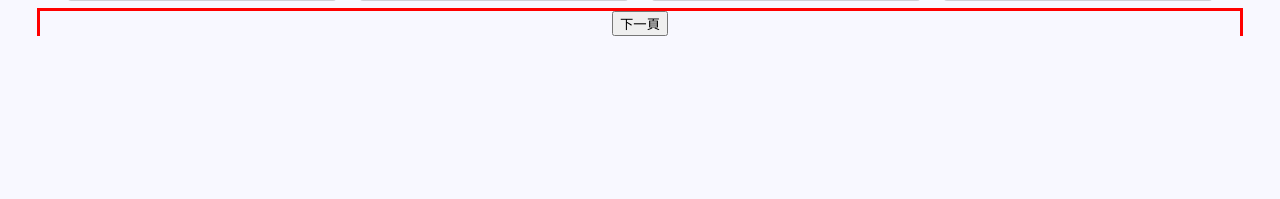
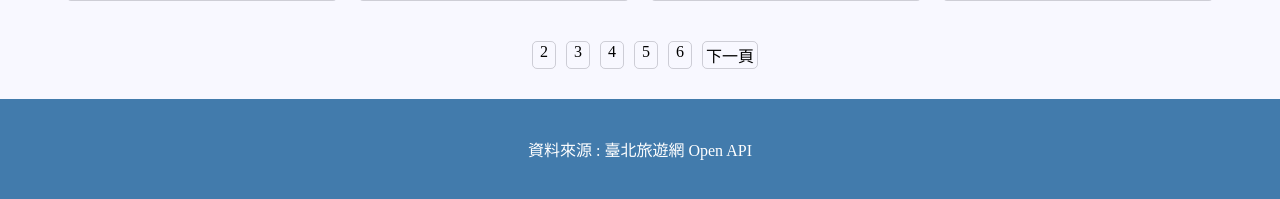
Before and after one commit to Ben950128/Taipei_Itinerary_Planner, a Flask app: page / in a window 1280 px wide. Shown: the part 1471-1670 px from the top of the page. Before the commit the page ends 1507 px from the top, so only its background shows below. Run offline with Flask 2, Linux system fonts and the light colour scheme; data comes from the database, SQL or seed files in the repository.

Commit message:
create and modify button of page

```diff
--- a/api/attractions.py
+++ b/api/attractions.py
@@ -1,4 +1,4 @@
-from flask import Blueprint, request, jsonify
+from flask import Blueprint, render_template, request, jsonify
 from mysql.connector import pooling
 from dotenv import load_dotenv
 import os
--- a/static/css/style.css
+++ b/static/css/style.css
@@ -56,7 +56,8 @@ body { margin:0px;background-color:#F8F8FF }
     margin: 35px; width: 100%; display: flex; justify-content: center; align-items: center;
 }
 .select_distric {
-    font-size: 18px; text-align: center; border-radius: 5px; height: 2em; width: 300px; border: 1px rgba(127, 127, 140, 0.615) solid;
+    font-size: 18px; text-align: center; border-radius: 5px; height: 2em; width: 300px;
+    border: 1px rgba(127, 127, 140, 0.615) solid;
 }
 .select_distric:hover {
     opacity: 0.7;
@@ -86,10 +87,30 @@ body { margin:0px;background-color:#F8F8FF }
 .category_left {
     padding-left: 8px; font-weight: bold; color: rgb(63, 63, 71)
 }
-.page_line {
-    display: flex; justify-content:center; width: 1200px; margin-left: auto; margin-right: auto; outline: red solid;
+.page_icon_box {
+    display: flex; justify-content:center; width: 1200px; margin: 30px auto 30px auto;
+}
+.previous_page_icon {
+    display: none; padding: 1px 3px 1px 3px;; border-radius: 5px;
+    border:1px rgba(127, 127, 140, 0.351) solid; cursor: pointer;
+}
+.next_page_icon {
+    margin-left: 10px; padding: 1px 3px 1px 3px; border-radius: 5px;
+    border:1px rgba(127, 127, 140, 0.351) solid; cursor: pointer;
+}
+.paging_icon {
+    margin-left: 10px; padding: 1px 7px 1px 7px; border-radius: 5px;
+    border:1px rgba(127, 127, 140, 0.351) solid; cursor: pointer;
+}
+.previous_page_icon:hover, .next_page_icon:hover, .paging_icon:hover {
+    background-color: rgb(240, 245, 251);
 }
 
+/* 底部配色 */
+.page_bottom {
+    display: flex; justify-content: center; align-items: center;
+    background-color: #427bac; width: 100%; height: 100px; color: white
+}
 
 
 
@@ -99,13 +120,13 @@ body { margin:0px;background-color:#F8F8FF }
     #main_line{width:90%}
     .img_box{width:45%}
     .pic{width:100%;height:80%}
-    .page_line{width:90%}
+    .page_icon_box{width:90%}
 }
 @media screen and (max-width:600px){
     #main_line{width:90%}
     .img_box{width:90%}
     .pic{width:100%;height:80% }
-    .page_line{width:90%}
+    .page_icon_box{width:90%}
     .search_attraction_input{width:200px }
     /* .computer{display:none}
     .mobile{flex:1;display:flex;justify-content:flex-end;align-items:center;} */
--- a/static/js/api.js
+++ b/static/js/api.js
@@ -1,11 +1,22 @@
-// controller
 let page_now = 1;
+let click_paging = document.querySelectorAll(".paging_icon")
+click_paging.forEach(item => {
+    item.addEventListener('click', event => {
+        click_page = parseInt(event.target.textContent)
+        specify_page(click_page)
+    })
+})
+
+// --------------------------------------------------controller--------------------------------------------------
+// 取得第一頁資料
 async function first_page(){
     url = "api/attractions?page=1";
     promise_datas = await fetch_data(url);
     datas = promise_datas.Data;
     render(datas);
 }
+
+// 取得下一頁資料
 async function next_page(){
     page_now = page_now + 1;
     url = "api/attractions?page=" + String(page_now);
@@ -14,12 +25,10 @@ async function next_page(){
     reset_render();
     render(datas);
     window.scrollTo({top: 400, behavior: 'smooth'});
-    show_previous_page_icon();
-    if (page_now === promise_datas.AllPage){
-        delete_next_page_icon()
-    }
+    next_previous_icon(promise_datas.AllPage)
 }
 
+// 取得上一頁資料
 async function previous_page(){
     page_now = page_now - 1;
     url = "api/attractions?page=" + String(page_now);
@@ -28,14 +37,36 @@ async function previous_page(){
     reset_render();
     render(datas);
     window.scrollTo({top: 400, behavior: 'smooth'});
-    show_next_page_icon();
+    next_previous_icon(promise_datas.AllPage)
+}
+
+// 取得指定頁面資料
+async function specify_page(click_page){
+    page_now = click_page
+    url = "api/attractions?page=" + String(page_now);
+    promise_datas = await fetch_data(url);
+    datas = promise_datas.Data;
+    reset_render();
+    render(datas);
+    window.scrollTo({top: 400, behavior: 'smooth'});
+    next_previous_icon(promise_datas.AllPage)
+}
+
+// 下一頁跟上一頁的按鈕顯示
+function next_previous_icon(limit_page) {
     if (page_now === 1){
         delete_previous_page_icon()
     }
+    if (page_now === limit_page){
+        delete_next_page_icon()
+    }
+    if (page_now !==1 && page_now !== limit_page){
+        show_previous_page_icon();
+        show_next_page_icon();
+    }
 }
 
-
-// model
+// --------------------------------------------------model--------------------------------------------------
 // 根據URL取資料
 function fetch_data(){
     return fetch(url)
@@ -47,8 +78,8 @@ function fetch_data(){
     })
 }
 
-// view
-// 秀出資料
+// --------------------------------------------------view--------------------------------------------------
+// 秀該頁出資料
 function render(datas){
     let main_line = document.getElementById("main_line");
     let attraction_line = document.createElement("div");
--- a/templates/attraction.html
+++ b/templates/attraction.html
@@ -24,7 +24,7 @@
         <div style="display: flex; margin-top: 65px;">
             <input type="text" id = "search_attraction" class="search_attraction_input" placeholder="  請輸入景點名稱"/>
             <button class="search_attraction_buttun" onclick="search_attraction_click()">
-                <img src="../static/img/icon_search.png" width="65%">
+                <img src="../static/img/icon_search.png" width="60%">
             </button>
         </div>
 	</div>
@@ -49,10 +49,20 @@
             </select>
         </div>
     </div>
-    <div class="page_line">
-        <button style="display: none" id="previous_page_icon" onclick = "previous_page()">上一頁</button>
-        <button id="next_page_icon" onclick = "next_page()">下一頁</button>
+
+    <div class="page_icon_box">
+        <div class="previous_page_icon" id="previous_page_icon" onclick = "previous_page()">上一頁</div>
+        <div class="paging_icon">2</div>
+        <div class="paging_icon">3</div>
+        <div class="paging_icon">4</div>
+        <div class="paging_icon">5</div>
+        <div class="paging_icon">6</div>
+        <div class="next_page_icon" id="next_page_icon" onclick = "next_page()">下一頁</div>
     </div>
+
+    <footer class="page_bottom">
+        <div>資料來源 : 臺北旅遊網 Open API</div>
+    </footer>
 
     <script src="{{ url_for('static',filename='js/api.js') }}"></script>
 </body>
```
Also changed, not shown: static/img/left-chevron.png (added), static/img/right-chevron.png (added).
